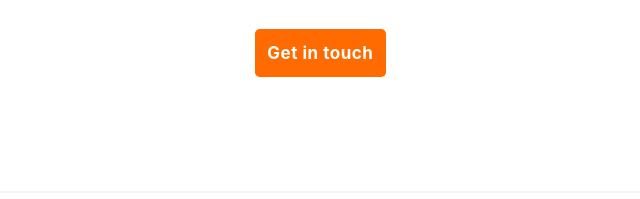
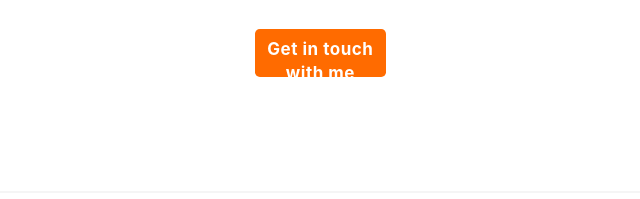
Before and after one commit to Persie-O/Persie-O.github.io, a website: page index.html in a window 1280 px wide. Shown: the part 3439-3638 px from the top of the page, 304-944 px from the left. Drawn offline with Linux system fonts and the light colour scheme.

Commit message:
portfolio

```diff
--- a/index.html
+++ b/index.html
@@ -138,7 +138,7 @@
                 <li><input type="text" name="user-name" id="user-name" placeholder="Full name" required maxlength="30"></li>
                 <li><input type="email" name="email" id="email" placeholder="Email address" required></li>
                 <li><textarea name="message" id="message" maxlength="500" placeholder="Enter text here" required></textarea></li>
-                <li><button type="submit" id="get-in-touch" name="get-in-touch">Get in touch</button></li>
+                <li><button type="submit" id="get-in-touch" name="get-in-touch">Get in touch with me</button></li>
                 <span class="errmsg"></span>
             </div>
         </ul>
```
